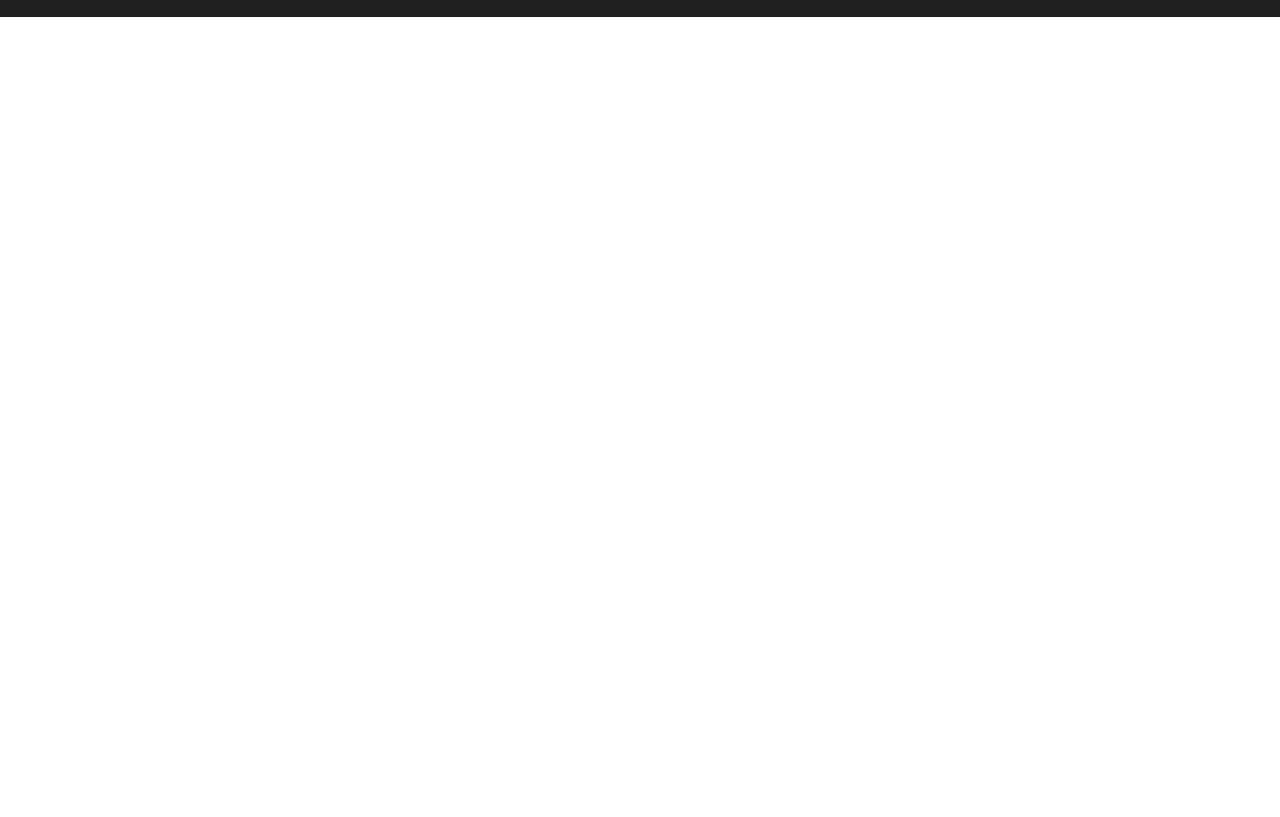
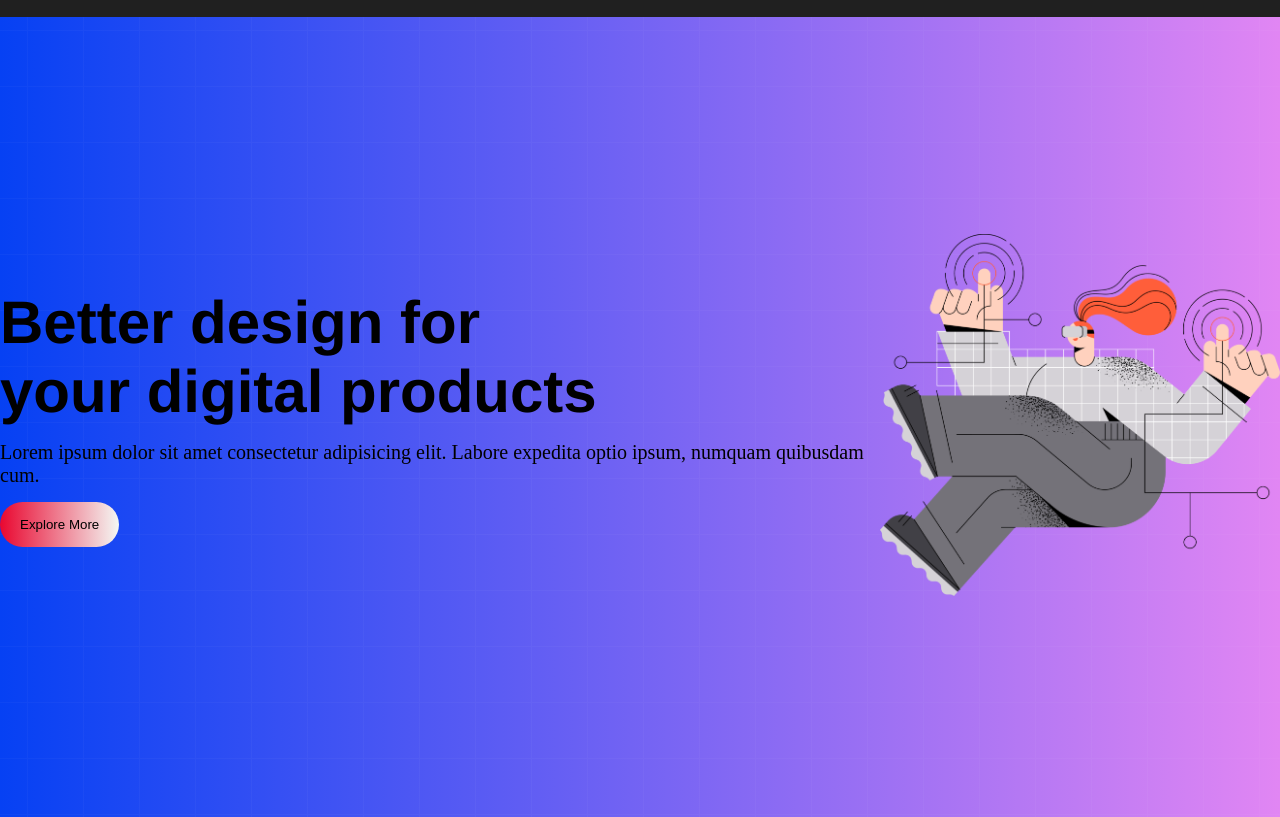
Before and after one commit to MohammedNawazMynulIslam/digitalproduct, a plain HTML site: page index.html in a window 1280 px wide. Shown: the part 86-903 px from the top of the page. Before the commit the page ends 800 px from the top, so only its background shows below. Drawn offline with Linux system fonts and the light colour scheme.

Commit message:
background using gradiant and button as well with hover effect

```diff
--- a/index.html
+++ b/index.html
@@ -23,7 +23,24 @@
         </div>
       </nav>
     </header>
-    <main></main>
+    <!-- Main Content-->
+    <main>
+      <section>
+        <div class="banner-container">
+          <div class="banner-text">
+            <h1 class="title">Better design for <br />your digital products</h1>
+            <p class="description">
+              Lorem ipsum dolor sit amet consectetur adipisicing elit. Labore
+              expedita optio ipsum, numquam quibusdam cum.
+            </p>
+            <button class="btn">Explore More</button>
+          </div>
+          <div class="banner-photo">
+            <img class="banner-img" src="/banner.png" alt="image" />
+          </div>
+        </div>
+      </section>
+    </main>
     <footer></footer>
   </body>
 </html>
--- a/style.css
+++ b/style.css
@@ -26,3 +26,39 @@
 .item:hover{
     color: red;
 }
+
+.banner-img{
+    width:  400px;
+}
+.banner-container{
+    display: flex;
+    justify-content: space-around;
+    /* as width is also 100% by default but not height we need to assign value of height */
+    /* border: 2px solid red; */
+    height: 100vh;
+    align-items: center;
+    background-image: url(/background.png),
+    linear-gradient(90deg,rgb(6, 65, 243),rgb(225, 134, 243));
+}
+.title{
+    font-size: 60px;
+    font-weight: bold;
+    font-family: 'Franklin Gothic Medium', 'Arial Narrow', Arial, sans-serif;
+}
+.description{
+font-size: 20px;
+margin: 15px 0;
+}
+
+.btn{
+padding: 15px 20px;
+border: none;
+border-radius: 30px;
+background-image: linear-gradient(90deg,rgb(233, 7, 48),rgb(244, 248, 244));
+}
+.btn:hover{
+    cursor: pointer;
+    opacity:.8;
+    background-image: linear-gradient(180deg,rgb(250, 28, 28),rgb(145, 2, 145)
+    );
+}
```
Also changed, not shown: background.png (added), banner.png (added).
